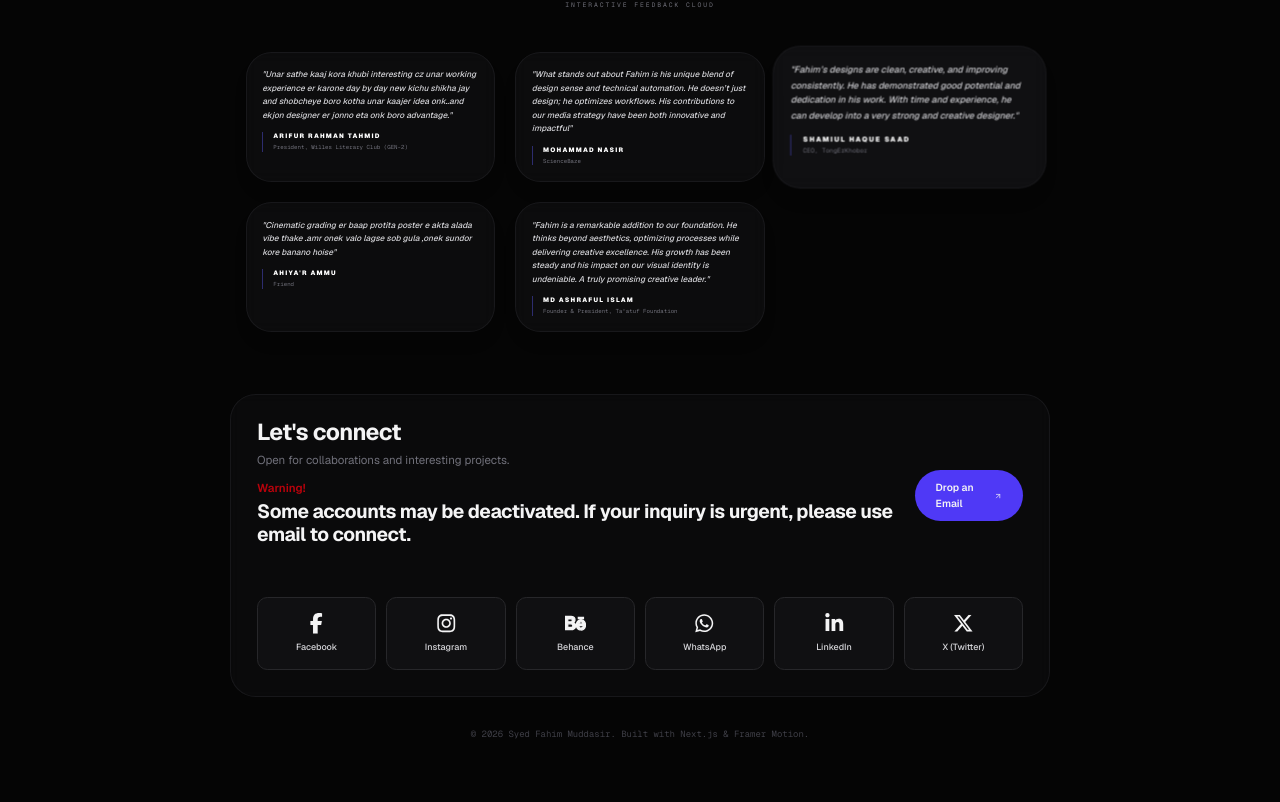
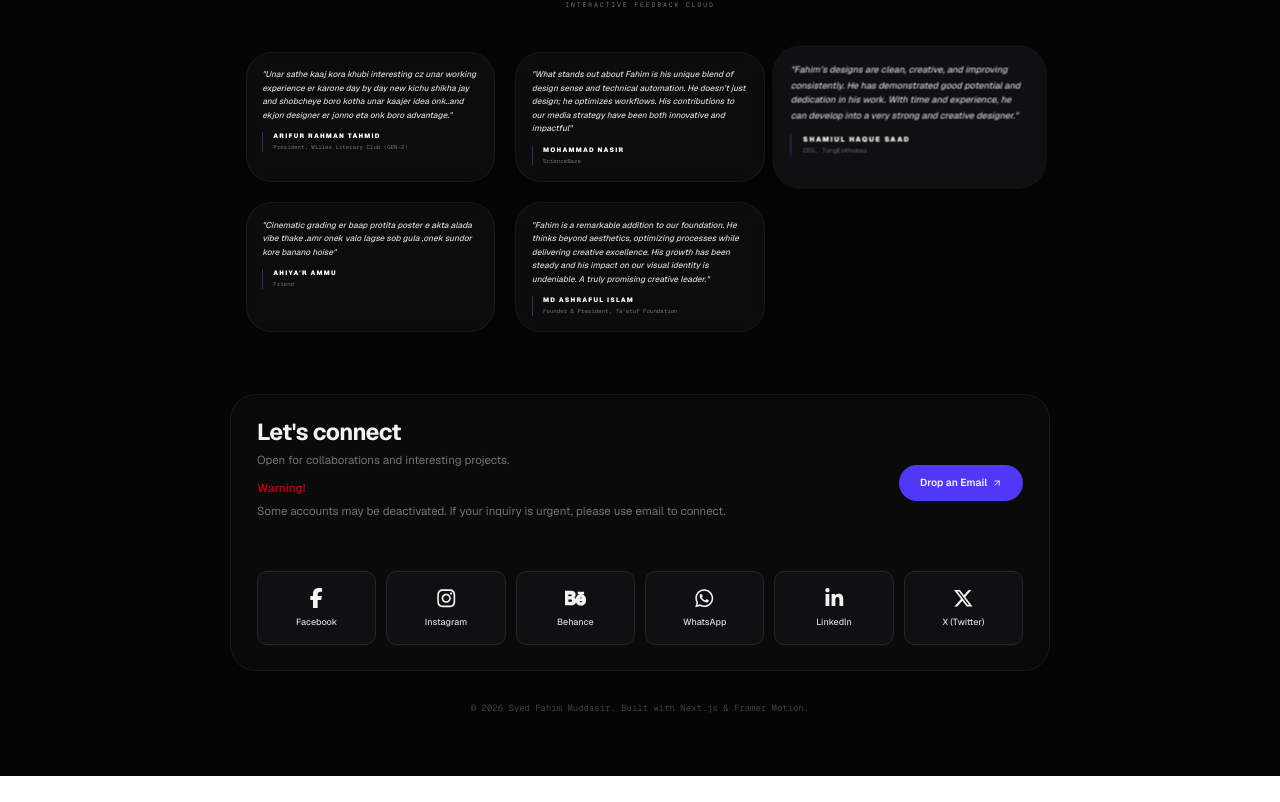
Before and after one commit to Fahim-hash/portfolio, a Next.js app: page / in a window 1280 px wide. Shown: the part 3580-4382 px from the top of the page. After the commit the page ends 4356 px from the top, so only its background shows below. Built offline with nearby package versions, Linux system fonts and the light colour scheme.

Commit message:
Update page.tsx

```diff
--- a/app/page.tsx
+++ b/app/page.tsx
@@ -624,7 +624,7 @@ const testimonials = [
 
     {/* Warning Section */}
     <p className="text-red-600 text-lg mt-4 animate-pulse font-semibold"> Warning! </p>
-    <p className="text-2xl md:text-3xl font-bold tracking-tight mt-1">
+    <p className="text-zinc-500 text-lg mt-2">
       Some accounts may be deactivated. If your inquiry is urgent, please use email to connect.
     </p>
   </div>
```
